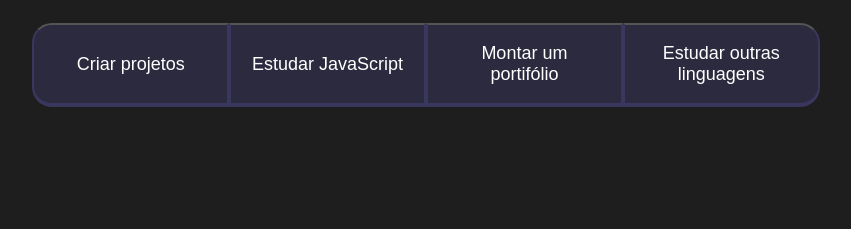
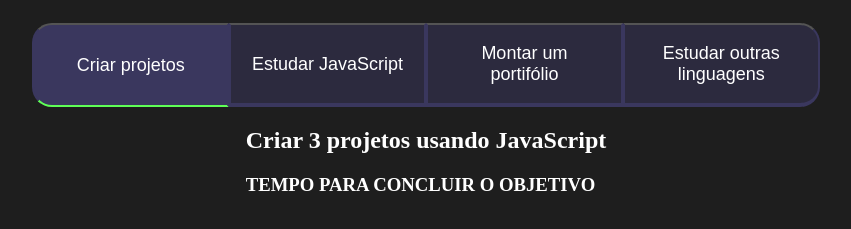
Before and after one commit to danielgarcia1c/3j, a plain HTML site: page index.html in a window 1280 px wide. Both pictures are taken after a click on the button "Criar projetos". Shown: the part 75-304 px from the top of the page, without its empty margins (214-1065 px from the left). Drawn offline with Linux system fonts and the light colour scheme.

Commit message:
Add files via upload

```diff
--- a/index.html
+++ b/index.html
@@ -15,6 +15,42 @@
             <button class="botao">Montar um portifólio</button>
             <button class="botao">Estudar outras linguagens</button>
         </div>
+        <div class="abas-textos">
+            <div class="aba-conteudo">
+                <h2 class="aba-conteudo-titulo-principal">
+                    Criar 3 projetos usando JavaScript
+                </h2>
+                <h3 class="aba-conteudo-titulo-secundario">
+                    TEMPO PARA CONCLUIR O OBJETIVO
+                </h3>
+            </div>
+            <div class="aba-conteudo">
+                <h2 class="aba-conteudo-titulo-principal">
+                    Fazer 5 cursos de JavaScript
+                    <!-- Mudei o texto aqui -->
+                </h2>
+                <h3 class="aba-conteudo-titulo-secundario">
+                    TEMPO PARA CONCLUIR O OBJETIVO
+                </h3>
+            </div>
+            <div class="aba-conteudo">
+                <h2 class="aba-conteudo-titulo-principal">
+                    Colocar no meu portifólio meus 3 novos projetos
+                </h2>
+                <h3 class="aba-conteudo-titulo-secundario">
+                    TEMPO PARA CONCLUIR O OBJETIVO
+                </h3>
+            </div>
+            <div class="aba-conteudo">
+                <h2 class="aba-conteudo-titulo-principal">
+                    Fazer outros cursos de outras linguagens
+                </h2>
+                <h3 class="aba-conteudo-titulo-secundario">
+                    TEMPO PARA CONCLUIR O OBJETIVO
+                </h3>
+            </div>
+
+        </div>
     </section>
     <script src="main.js"></script>
 </body>
--- a/main.js
+++ b/main.js
@@ -1,9 +1,12 @@
 const botoes = document.querySelectorAll(".botao");
-console.log(botoes);
-for (let i = 0; i < botoes.length ; i++){
-    botoes[i].onclick = function() {
-        for (j=0;j<botoes.length;j++){
-            botoes[j];this.classList.remove("ativo");
+const conteudo = document.querySelectorAll(".aba-conteudo")
+for(let i = 0; i < botoes.length ; i++){
+    botoes[i].onclick = function(){
+        for (let j = 0 ; j < botoes.length ; j++){
+            botoes[j].classList.remove("ativo");
+            conteudo[j].classList.remove("ativo")
         }
+        botoes[i].classList.add("ativo")
+        conteudo[i].classList.add("ativo")
     }
 }
--- a/style.css
+++ b/style.css
@@ -23,17 +23,13 @@
     max-width: 1200px;
     width: 100%;
     margin: 0 auto;
-    /* define uma margem de 0 para cima e para baixo
-    e automática para os lados */
+
 }
 
 .titulo-principal{
     text-align: center;
     width: 100%;
     font-size: 32px;
-}
-.botoes{
- display: block;
 }
 
 .botao{
@@ -53,16 +49,34 @@
     border-left: 2px solid var(--botao-ativo);
     border-right: 2px solid var(--botao-ativo);
 }
+.botoes{
+ display: block;
+}
 .botao:first-child{
-    border-radius: 20px 0px 0px 20px;
+    border-radius: 20px 20px 0 0;
 }
 
 .botao:last-child{
-    border-radius: 0px 20px 20px 0px;
+    border-radius: 0px 0px 20px 20px;
+}
+.botao.ativo{
+    background-color: var(--botao-ativo);
+    border-bottom: 2px solid var(--verde) ;
+}
+.aba-conteudo{
+    display: none;
+}
+.aba-conteudo.ativo{
+    display: block;
 }
 @media screen and (min-width: 700px){
     .botoes{
         display: flex;
     }
-
+    .botao:first-child{
+        border-radius: 20px 0 0 20px;
+    }
+    .botao:last-child{
+        border-radius: 0 20px 20px 0;
+    }
 }
```
